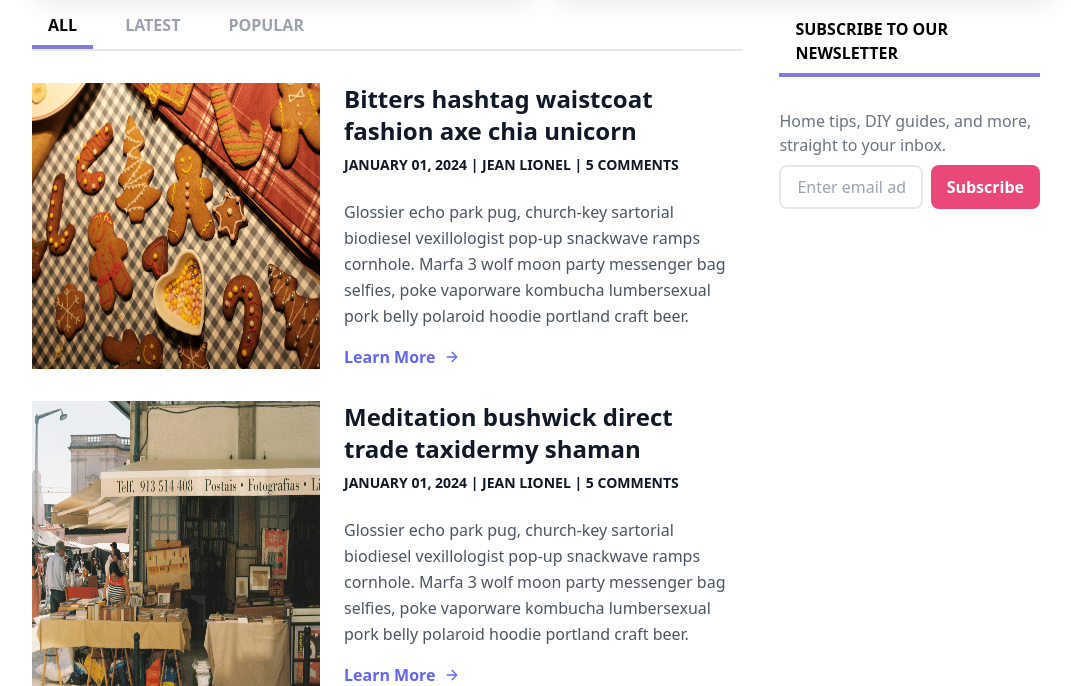
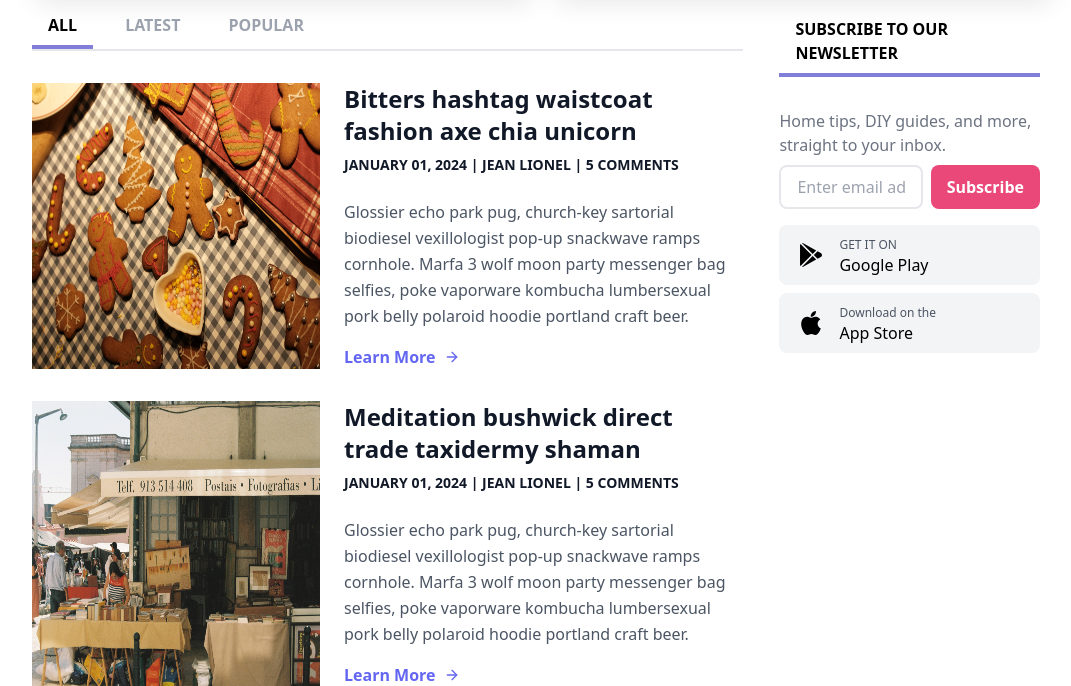
Before and after one commit to Lionel-hub1/diyblog, a Django app: page / in a window 1280 px wide. Shown: the part 651-1337 px from the top of the page, without its empty margins (96-1167 px from the left). Run offline with Django 4.2, Linux system fonts and the light colour scheme; some libraries are stand-ins or nearby versions.

Commit message:
Added Appstore and Apple Store links

```diff
--- a/templates/index.html
+++ b/templates/index.html
@@ -27,7 +27,7 @@
           >
         </div>
       </nav>
-      <div class="absolute  gap-[2vh] grid grid-cols-4 h-[70vh] px-[10vw]">
+      <div class="absolute gap-[2vh] grid grid-cols-4 h-[70vh] px-[10vw]">
         <div
           class="max-h-[70vh] relative border-[1px] border-white shadow-xl col-span-2 row-span-2"
         >
@@ -44,7 +44,9 @@
             <p class="text-sm">JANUARY 01, 2024 | JEAN LIONEL | 5 COMMENTS</p>
           </div>
         </div>
-        <div class="max-h-[34vh] relative border-[1px] border-white shadow-xl col-span-2">
+        <div
+          class="max-h-[34vh] relative border-[1px] border-white shadow-xl col-span-2"
+        >
           <img
             src="{% static 'forest_water_fall.jpg' %}"
             alt="featured article Image"
@@ -58,7 +60,9 @@
             <p class="text-sm">JANUARY 01, 2024 | JEAN LIONEL | 5 COMMENTS</p>
           </div>
         </div>
-        <div class="max-h-[34vh] relative border-[1px] border-white shadow-xl col-span-2">
+        <div
+          class="max-h-[34vh] relative border-[1px] border-white shadow-xl col-span-2"
+        >
           <img
             src="{% static 'homedec.jpg' %}"
             alt="featured article Image"
@@ -298,6 +302,47 @@
               </button>
             </form>
           </div>
+          <div class="flex flex-col mx-4 space-y-2 my-4">
+            <button
+              class="bg-gray-100 inline-flex py-3 px-5 rounded-lg items-center hover:bg-gray-200 focus:outline-none"
+            >
+              <svg
+                xmlns="http://www.w3.org/2000/svg"
+                fill="currentColor"
+                class="w-6 h-6"
+                viewBox="0 0 512 512"
+              >
+                <path
+                  d="M99.617 8.057a50.191 50.191 0 00-38.815-6.713l230.932 230.933 74.846-74.846L99.617 8.057zM32.139 20.116c-6.441 8.563-10.148 19.077-10.148 30.199v411.358c0 11.123 3.708 21.636 10.148 30.199l235.877-235.877L32.139 20.116zM464.261 212.087l-67.266-37.637-81.544 81.544 81.548 81.548 67.273-37.64c16.117-9.03 25.738-25.442 25.738-43.908s-9.621-34.877-25.749-43.907zM291.733 279.711L60.815 510.629c3.786.891 7.639 1.371 11.492 1.371a50.275 50.275 0 0027.31-8.07l266.965-149.372-74.849-74.847z"
+                ></path>
+              </svg>
+              <span class="ml-4 flex items-start flex-col leading-none">
+                <span class="text-xs text-gray-600 mb-1">GET IT ON</span>
+                <span class="title-font font-medium">Google Play</span>
+              </span>
+            </button>
+            <button
+              class="bg-gray-100 inline-flex py-3 px-5 rounded-lg items-center md:mt-4 mt-0 lg:mt-0 hover:bg-gray-200 focus:outline-none"
+            >
+              <svg
+                xmlns="http://www.w3.org/2000/svg"
+                fill="currentColor"
+                class="w-6 h-6"
+                viewBox="0 0 305 305"
+              >
+                <path
+                  d="M40.74 112.12c-25.79 44.74-9.4 112.65 19.12 153.82C74.09 286.52 88.5 305 108.24 305c.37 0 .74 0 1.13-.02 9.27-.37 15.97-3.23 22.45-5.99 7.27-3.1 14.8-6.3 26.6-6.3 11.22 0 18.39 3.1 25.31 6.1 6.83 2.95 13.87 6 24.26 5.81 22.23-.41 35.88-20.35 47.92-37.94a168.18 168.18 0 0021-43l.09-.28a2.5 2.5 0 00-1.33-3.06l-.18-.08c-3.92-1.6-38.26-16.84-38.62-58.36-.34-33.74 25.76-51.6 31-54.84l.24-.15a2.5 2.5 0 00.7-3.51c-18-26.37-45.62-30.34-56.73-30.82a50.04 50.04 0 00-4.95-.24c-13.06 0-25.56 4.93-35.61 8.9-6.94 2.73-12.93 5.09-17.06 5.09-4.64 0-10.67-2.4-17.65-5.16-9.33-3.7-19.9-7.9-31.1-7.9l-.79.01c-26.03.38-50.62 15.27-64.18 38.86z"
+                ></path>
+                <path
+                  d="M212.1 0c-15.76.64-34.67 10.35-45.97 23.58-9.6 11.13-19 29.68-16.52 48.38a2.5 2.5 0 002.29 2.17c1.06.08 2.15.12 3.23.12 15.41 0 32.04-8.52 43.4-22.25 11.94-14.5 17.99-33.1 16.16-49.77A2.52 2.52 0 00212.1 0z"
+                ></path>
+              </svg>
+              <span class="ml-4 flex items-start flex-col leading-none">
+                <span class="text-xs text-gray-600 mb-1">Download on the</span>
+                <span class="title-font font-medium">App Store</span>
+              </span>
+            </button>
+          </div>
         </div>
       </div>
     </main>
```
